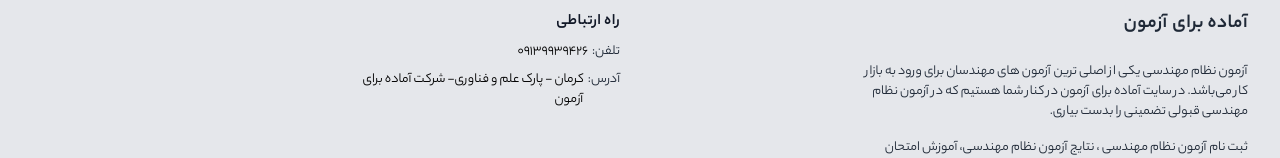
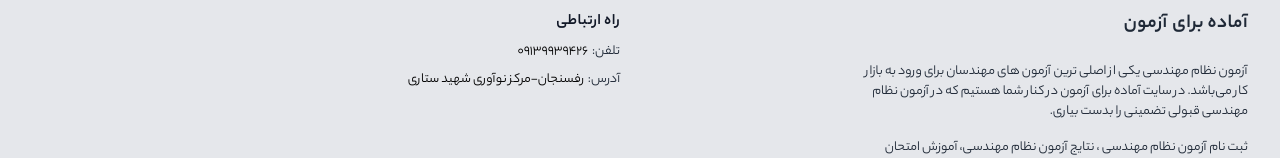
Before and after one commit to milad7212/ready-for-test, a Next.js app: page / in a window 1280 px wide. Shown: the part 2663-2821 px from the top of the page. Built offline with nearby package versions, Linux system fonts and the light colour scheme.

Commit message:
change address

```diff
--- a/components/Footer.jsx
+++ b/components/Footer.jsx
@@ -53,7 +53,7 @@ function Footer() {
               title="Our address"
               className="transition-colors duration-300 text-deep-purple-accent-400 hover:text-deep-purple-800"
             >
-              کرمان - پارک علم و فناوری- شرکت آماده برای آزمون
+              رفسنجان-مرکز نوآوری شهید ستاری
             </a>
           </div>
         </div>
```
